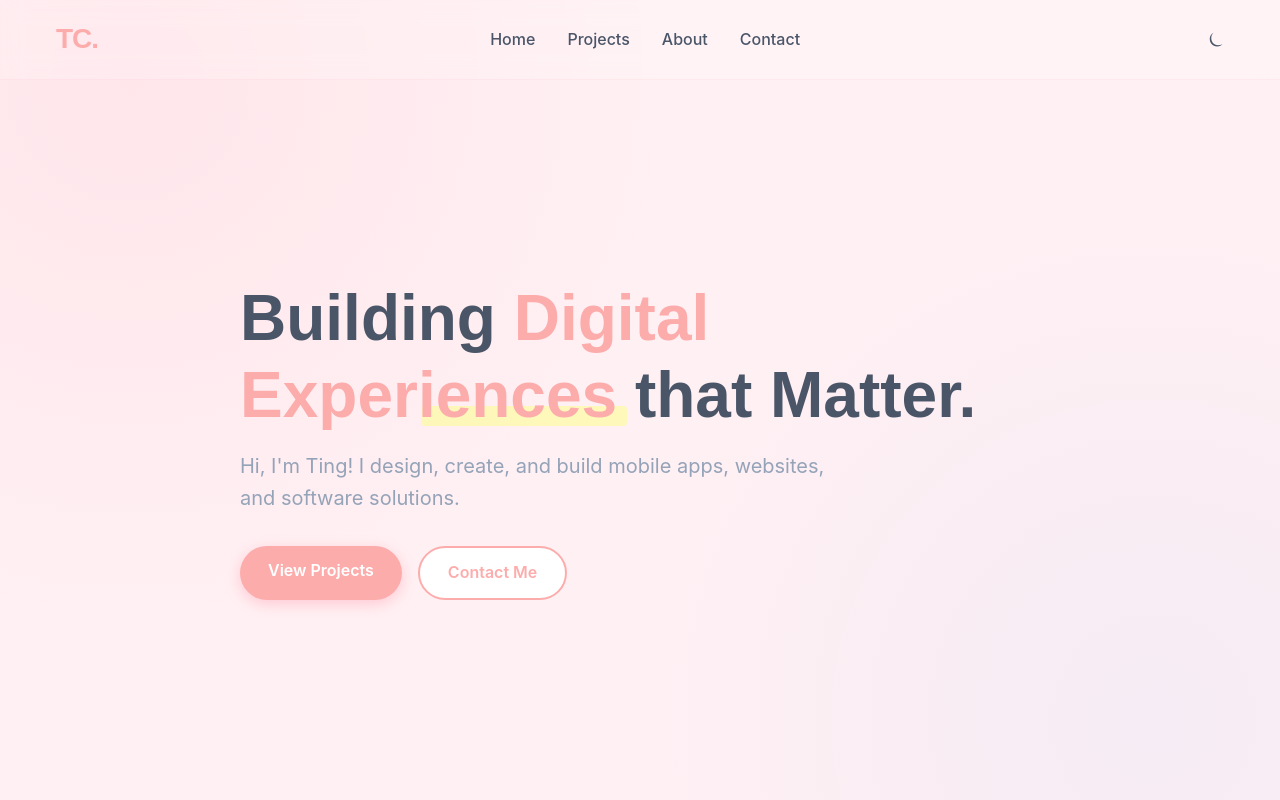
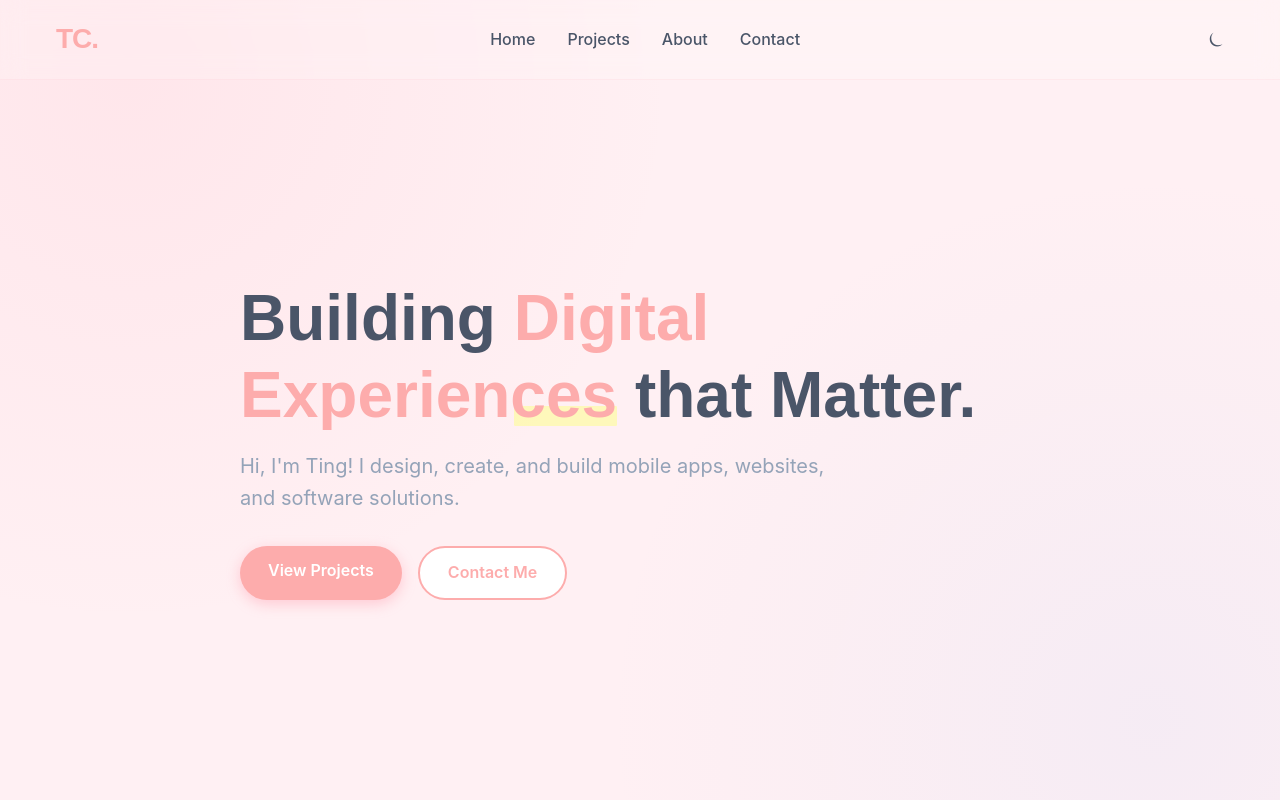
Before and after one commit to ytingchang/portfolio, a React (Vite) app: page / in a window 1280 px wide. Shown: the top 800 px of the page. Built offline with nearby package versions, Linux system fonts and the light colour scheme.

Commit message:
tab title modified, highlight responsibility enhanced

```diff
--- a/index.html
+++ b/index.html
@@ -1,13 +1,16 @@
 <!doctype html>
 <html lang="en">
+
 <head>
   <meta charset="UTF-8" />
   <link rel="icon" type="image/svg+xml" href="/vite.svg" />
   <meta name="viewport" content="width=device-width, initial-scale=1.0" />
-    <title>portfolio</title>
+  <title>Ting Chang's Portfolio</title>
 </head>
+
 <body>
   <div id="root"></div>
   <script type="module" src="/src/main.jsx"></script>
 </body>
+
 </html>
--- a/src/index.css
+++ b/src/index.css
@@ -212,12 +212,12 @@ img {
   content: '';
   position: absolute;
   bottom: 5px;
-  left: -90%;
-  width: 200%;
+  left: 0%;
+  width: 100%;
   height: 20px;
   background-color: var(--accent-glow);
   z-index: -1;
-  border-radius: 4px;
+  border-radius: 1px;
   opacity: 0.6;
 }
 
@@ -452,11 +452,6 @@ img {
 
 [data-theme='dark'] .highlight::after {
   background-color: rgba(57, 60, 235, 0.5);
-  height: 20px;
-  /* Reset highlight height for dark mode style */
-  bottom: 5px;
-  left: -90%;
-  width: 200%;
 }
 
 [data-theme='dark'] .btn-primary {
```
Also changed, not shown: public/images/adoptatree-thumbnail.jpg, 5 other files (tests, documents, lock files or other folders). Lines whose indentation alone changed are shown as unchanged.
